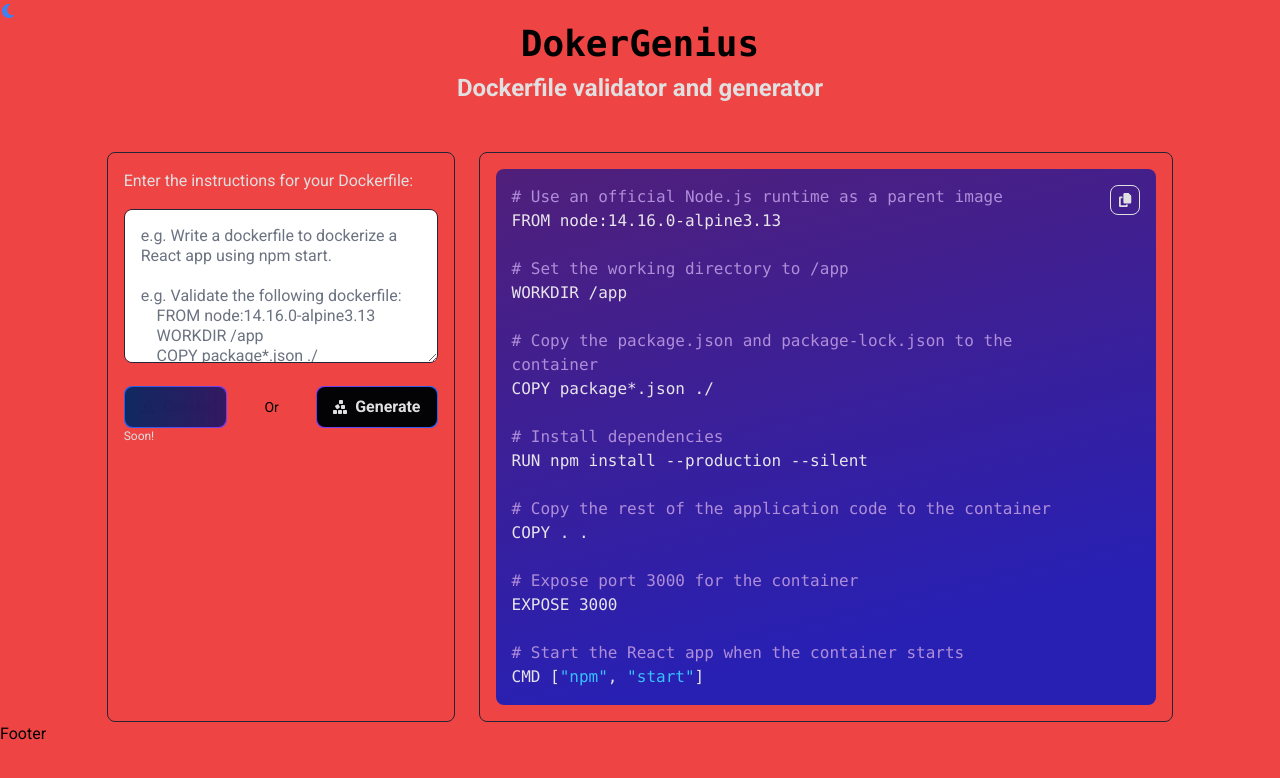
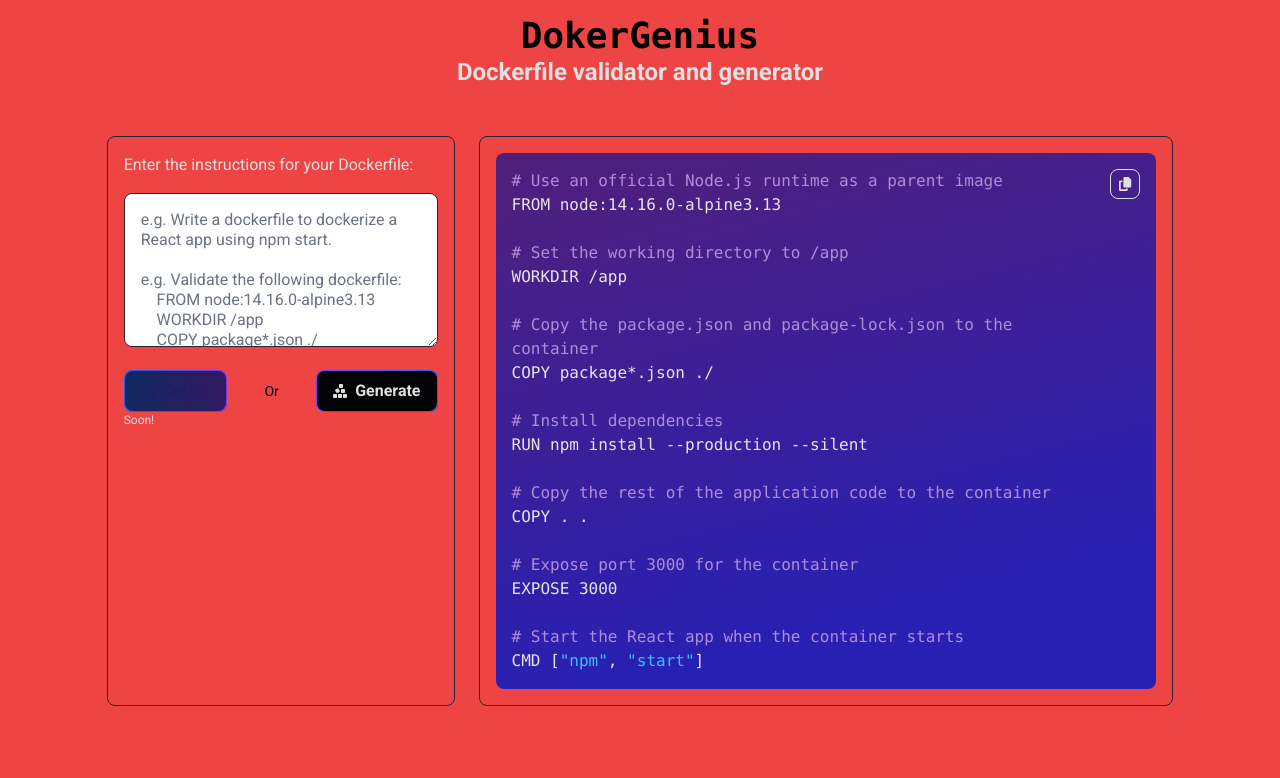
Before and after one commit to ljaviertovar/doker-genius, a Next.js app: page / in a window 1280 px wide. Shown: the top 778 px of the page. Built offline with nearby package versions, Linux system fonts and the light colour scheme.

Commit message:
update header

```diff
--- a/src/components/layouts/MainLayout.tsx
+++ b/src/components/layouts/MainLayout.tsx
@@ -1,6 +1,4 @@
 import Head from "next/head"
-
-import Footer from "../ui/Footer"
 import Header from "../ui/Header"
 
 interface Props {
@@ -27,8 +25,6 @@ export default function MainLayout({ children, imageUrl, pageDescription, title
 			<Header />
 
 			<main className='w-10/12 m-auto'>{children}</main>
-
-			<Footer />
 		</>
 	)
 }
--- a/src/components/ui/Footer.tsx
+++ /dev/null
@@ -1,5 +0,0 @@
-import React from "react"
-
-export default function Footer() {
-	return <div>Footer</div>
-}
--- a/src/components/ui/Header.tsx
+++ b/src/components/ui/Header.tsx
@@ -1,10 +1,12 @@
 import React from "react"
-import ThemeButton from "./ThemeButton"
+// import ThemeButton from "./ThemeButton"
 
 export default function Header() {
 	return (
-		<div>
-			<ThemeButton />
-		</div>
+		<header className='text-center p-4 mb-8'>
+			{/* <ThemeButton /> */}
+			<h1 className='text-4xl font-bold mb-0 font-mono'>DokerGenius</h1>
+			<h2 className='text-2xl font-semibold text-custom-dark-50 '>Dockerfile validator and generator</h2>
+		</header>
 	)
 }
--- a/src/pages/index.tsx
+++ b/src/pages/index.tsx
@@ -1,7 +1,7 @@
 import MainLayout from "@/components/layouts/MainLayout"
 import useDockerfileGenerator from "../hooks/useDockerfileGenerator"
 import { dockerfilePlaceholder, inputPlaceholder } from "@/data/placeholders"
-import CodeDockerFile from "@/components/ui/CodeDockerFile"
+import CodeDockerFile from "@/components/dockerComponents/CodeDockerFile"
 import GenerateButton from "@/components/ui/GenerateButton"
 import CopyButton from "@/components/ui/CopyButton"
 import CreateButton from "../components/ui/CreateButton"
@@ -20,10 +20,6 @@ export default function HomePage() {
 
 	return (
 		<MainLayout title={"Doker Genius"} pageDescription={"Dockerfiles Generator"}>
-			<div className='w-full mb-12 text-center'>
-				<h1 className='text-4xl font-bold mb-2 font-mono'>DokerGenius</h1>
-				<h2 className='text-2xl font-semibold text-custom-dark-50 '>Dockerfile validator and generator</h2>
-			</div>
 			<div className='flex gap-6 w-full'>
 				<div className='w-2/6 dark:bg-custom-dark-900 p-4 rounded-lg border border-custom-dark-800'>
 					<form onSubmit={handleSubmit} className='mb-8 text-center'>
```
Also changed, not shown: src/components/dockerComponents/CodeDockerFile.tsx (renamed from src/components/ui/CodeDockerFile.tsx).
